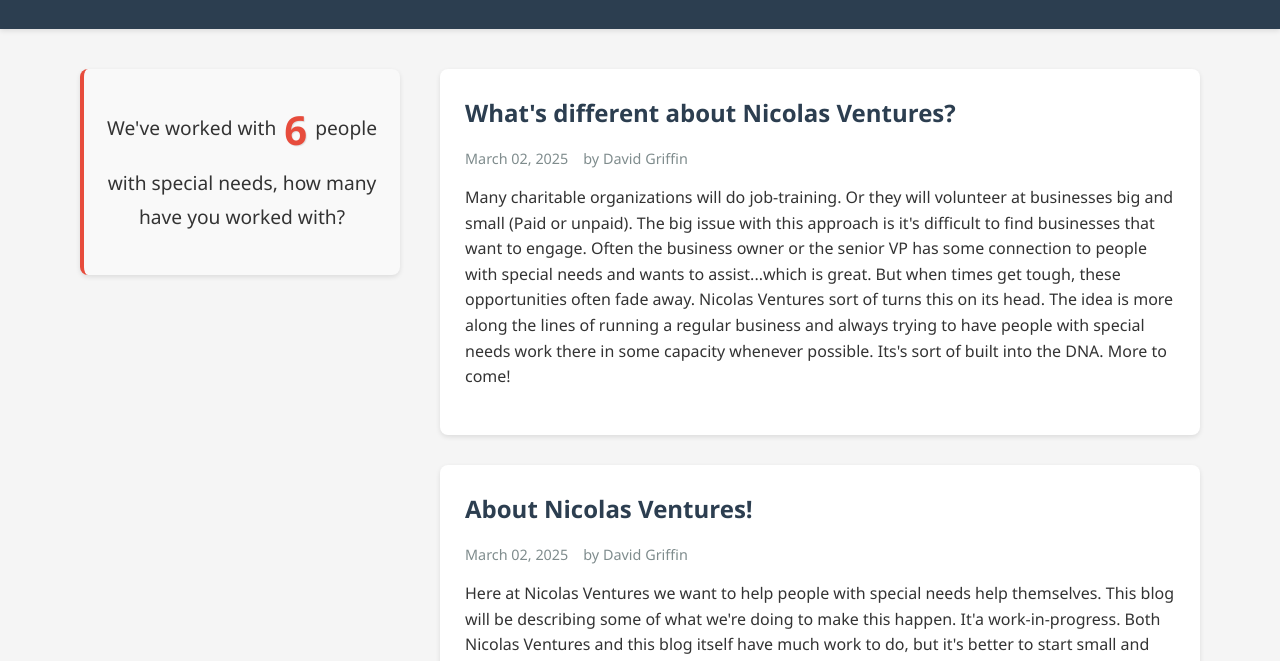
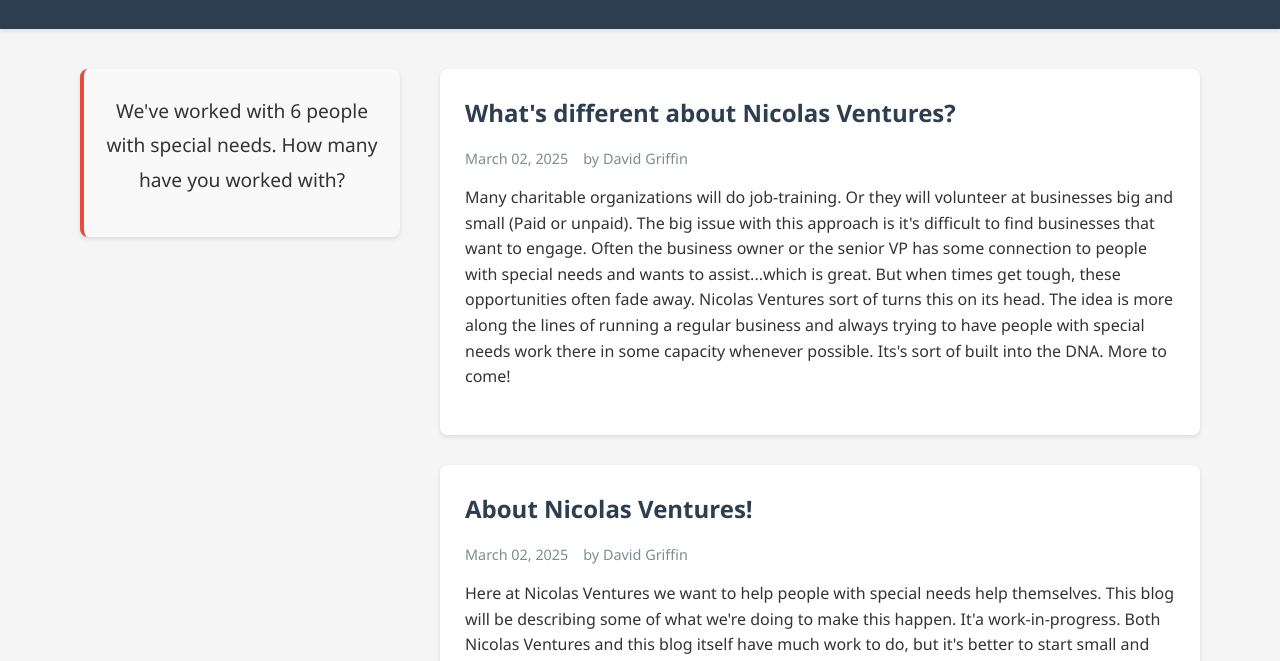
Before and after one commit to davidgriffin99/davidgriffin99.github.io, a plain HTML site: page index.html in a window 1280 px wide. Shown: the part 133-794 px from the top of the page. Drawn offline with Linux system fonts and the light colour scheme.

Commit message:
Update index.html

```diff
--- a/index.html
+++ b/index.html
@@ -237,7 +237,7 @@
 
         <aside class="sidebar">
             <div class="sidebar-widget impact-stats">
-                <p>We've worked with <span class="highlight-number">6</span> people with special needs, how many have you worked with?</p>
+                <p>We've worked with 6 people with special needs. How many have you worked with?</p>
             </div>
         </aside>
     </div>
```
